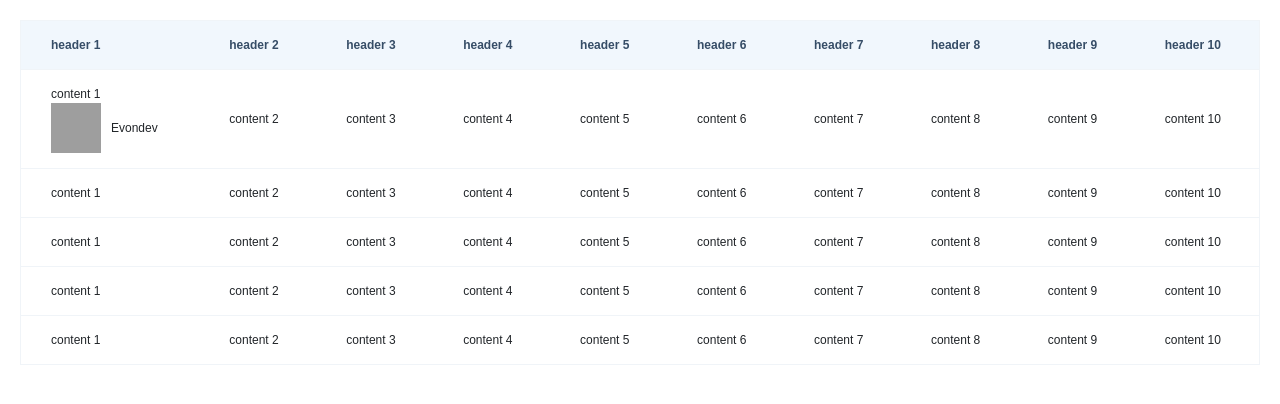
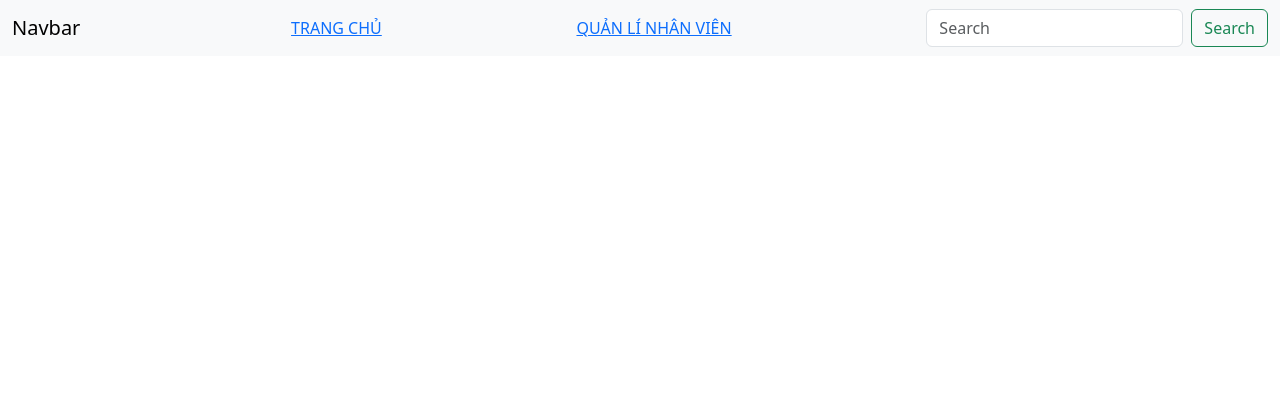
Before and after one commit to TuanNghiaDo/-2024_CSE391_NentangWeb-, a plain HTML site: page html/Ex5.html in a window 1280 px wide. Drawn offline with Linux system fonts and the light colour scheme; grey boxes are pictures that could not be loaded.

Commit message:
Update the third practice lesson

```diff
--- a/html/Ex5.html
+++ b/html/Ex5.html
@@ -5,94 +5,20 @@
     <meta name="viewport" content="width=device-width, initial-scale=1.0">
     <title>Document</title>
     <link rel="stylesheet" href="../bootstrap-5.3.3-dist/css/bootstrap.css">
-    <link rel="stylesheet" href="../css/Sticky_Table.css">
+    <link rel="stylesheet" href="../css/Style_Ex5.css">
 </head>
 <body>
-    <div class="sticky-table">
-        <table>
-            <thead>
-                <tr>
-                    <th>header 1</th> <!-- tiêu đề cột -->
-                    <th>header 2</th>
-                    <th>header 3</th>
-                    <th>header 4</th>
-                    <th>header 5</th>
-                    <th>header 6</th>
-                    <th>header 7</th>
-                    <th>header 8</th>
-                    <th>header 9</th>
-                    <th>header 10</th>
-                </tr>
-            </thead>
-            <tbody>
-                <tr>
-                    <td>content 1
-                        <div class="user">
-                            <img src="../Images/apptech4.png" alt="">
-                            <span>Evondev</span>
-                        </div>
-                    </td> <!-- dữ liệu trong các ô -->
-                    <td>content 2</td>
-                    <td>content 3</td>
-                    <td>content 4</td>
-                    <td>content 5</td>
-                    <td>content 6</td>
-                    <td>content 7</td>
-                    <td>content 8</td>
-                    <td>content 9</td>
-                    <td>content 10</td>
-                </tr>
-                <tr>
-                    <td>content 1</td> <!-- dữ liệu trong các ô -->
-                    <td>content 2</td>
-                    <td>content 3</td>
-                    <td>content 4</td>
-                    <td>content 5</td>
-                    <td>content 6</td>
-                    <td>content 7</td>
-                    <td>content 8</td>
-                    <td>content 9</td>
-                    <td>content 10</td>
-                </tr>
-                <tr>
-                    <td>content 1</td> <!-- dữ liệu trong các ô -->
-                    <td>content 2</td>
-                    <td>content 3</td>
-                    <td>content 4</td>
-                    <td>content 5</td>
-                    <td>content 6</td>
-                    <td>content 7</td>
-                    <td>content 8</td>
-                    <td>content 9</td>
-                    <td>content 10</td>
-                </tr>
-                <tr>
-                    <td>content 1</td> <!-- dữ liệu trong các ô -->
-                    <td>content 2</td>
-                    <td>content 3</td>
-                    <td>content 4</td>
-                    <td>content 5</td>
-                    <td>content 6</td>
-                    <td>content 7</td>
-                    <td>content 8</td>
-                    <td>content 9</td>
-                    <td>content 10</td>
-                </tr>
-                <tr>
-                    <td>content 1</td> <!-- dữ liệu trong các ô -->
-                    <td>content 2</td>
-                    <td>content 3</td>
-                    <td>content 4</td>
-                    <td>content 5</td>
-                    <td>content 6</td>
-                    <td>content 7</td>
-                    <td>content 8</td>
-                    <td>content 9</td>
-                    <td>content 10</td>
-                </tr>
-            </tbody>
-        </table>
-    </div>
+    <nav class="navbar bg-body-tertiary">
+        <div class="container-fluid container-edit">
+            <a class="navbar-brand">Navbar</a>
+            <a href="">TRANG CHỦ</a>
+            <a href="">QUẢN LÍ NHÂN VIÊN</a>
+            <form class="d-flex" role="search">
+                <input class="form-control me-2" type="search" placeholder="Search" aria-label="Search">
+                <button class="btn btn-outline-success" type="submit">Search</button>
+            </form>
+        </div>
+      </nav>
     <script src="../bootstrap-5.3.3-dist/js/bootstrap.js"></script>
 </body>
 </html>
```
Also changed, not shown: css/Style_Ex5.css (added, +7 -0 lines).
